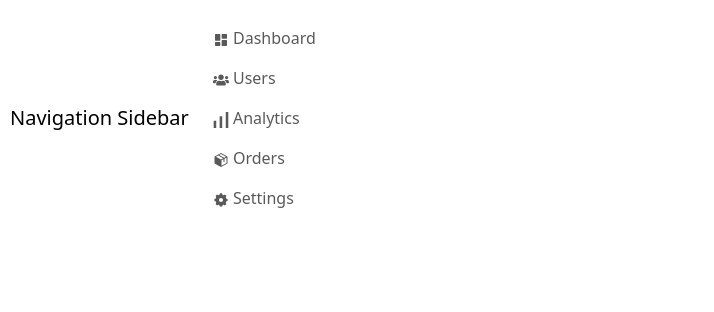
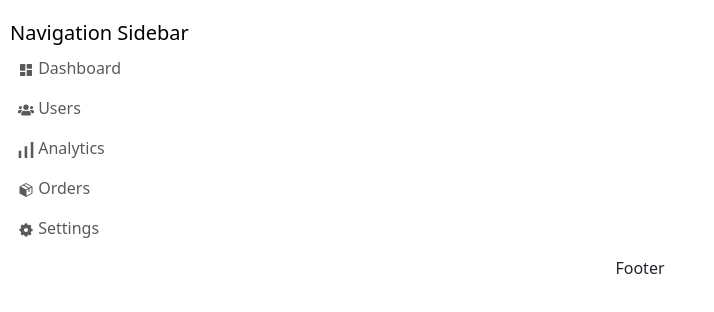
Before and after one commit to sharondsza26/cs696af24-sharondsza26, a React (Create React App) app in the folder week6-exploratory-react-bootstrap/: page / in a window 1280 px wide. Shown: the top 312 px of the page, without its empty margins (0-714 px from the left). Built offline with nearby package versions, Linux system fonts and the light colour scheme.

Commit message:
Navigation Sidebar

```diff
--- a/week6-exploratory-react-bootstrap/src/App.css
+++ b/week6-exploratory-react-bootstrap/src/App.css
@@ -1,6 +1,7 @@
 .App {
-  text-align: left;
+  text-align: center;
   padding: 10px;
+  flex-direction: column;
 }
 
 .App-logo {
@@ -14,7 +15,7 @@
   }
 }
 
-.App-header {
+/* .App-header {
   background-color: #282c34;
   min-height: 100vh;
   display: flex;
@@ -23,7 +24,7 @@
   justify-content: center;
   font-size: calc(10px + 2vmin);
   color: white;
-}
+} */
 
 .App-link {
   color: #61dafb;
@@ -37,3 +38,14 @@
     transform: rotate(360deg);
   }
 }
+
+
+
+.NavigationSidebar{
+  text-align: center;
+}
+
+.navigation-content{
+  display: flex;
+  text-align: left;
+}
--- a/week6-exploratory-react-bootstrap/src/App.js
+++ b/week6-exploratory-react-bootstrap/src/App.js
@@ -7,12 +7,23 @@ import { SiSimpleanalytics } from "react-icons/si";
 import { PiPackageFill } from "react-icons/pi";
 import { RiSettings5Fill } from "react-icons/ri";
 
+import { FaBell } from 'react-icons/fa';  // Notification icon
+import { AiOutlineSearch } from 'react-icons/ai';  // Search icon
+import { Dropdown } from 'react-bootstrap'; // Dropdown for user profile
+
 function App() {
   return (
+    // Outer App
     <div className="App" >
-      <Navbar expand="lg" className="justify-content-left">
-        <Navbar.Brand className="flex-column" href="#home">Navigation Sidebar</Navbar.Brand>
-        <Navbar.Toggle aria-controls="basic-navbar-nav" />
+
+      <Navbar expand="lg" >
+       <div className='NavigationSidebar'>
+         <Navbar.Brand href="#home">Navigation Sidebar</Navbar.Brand>
+         <Navbar.Toggle aria-controls="basic-navbar-nav" />
+         <div className='navigation-content'>
+
+
+        {/* Nav Content */}
         <Navbar.Collapse id="basic-navbar-nav">
           <Nav className="flex-column">
           <Nav.Link href="#home">
@@ -27,8 +38,21 @@ function App() {
           <RiSettings5Fill /> Settings</Nav.Link>
             </Nav>
             </Navbar.Collapse>
+            </div>
+         </div>
+
+
             </Navbar>
-    </div>
+
+        <div className='Footer'>
+          <p> Footer </p>
+        </div>
+
+            </div> //  Outer app
+
+
+
+
   );
 }
 
```
